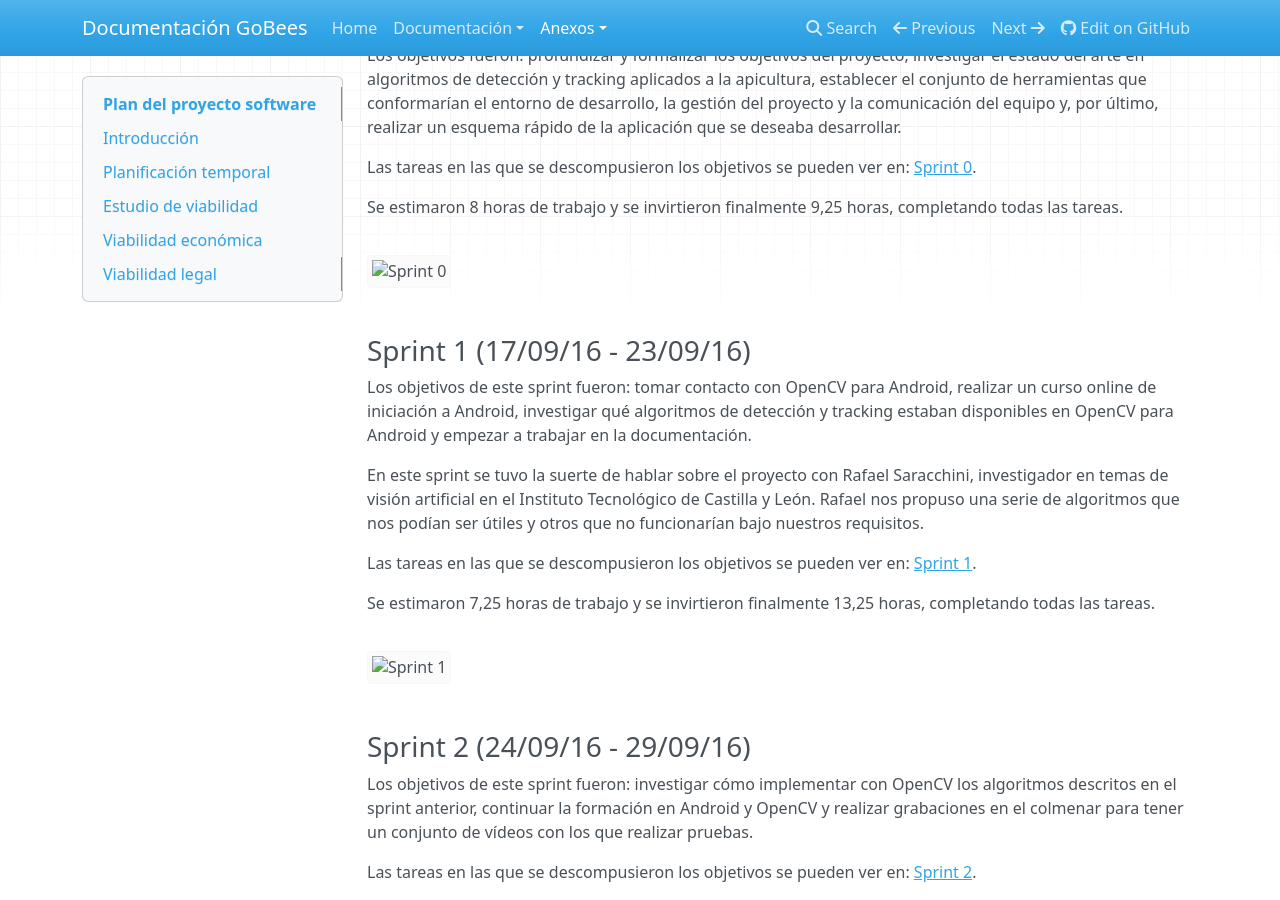
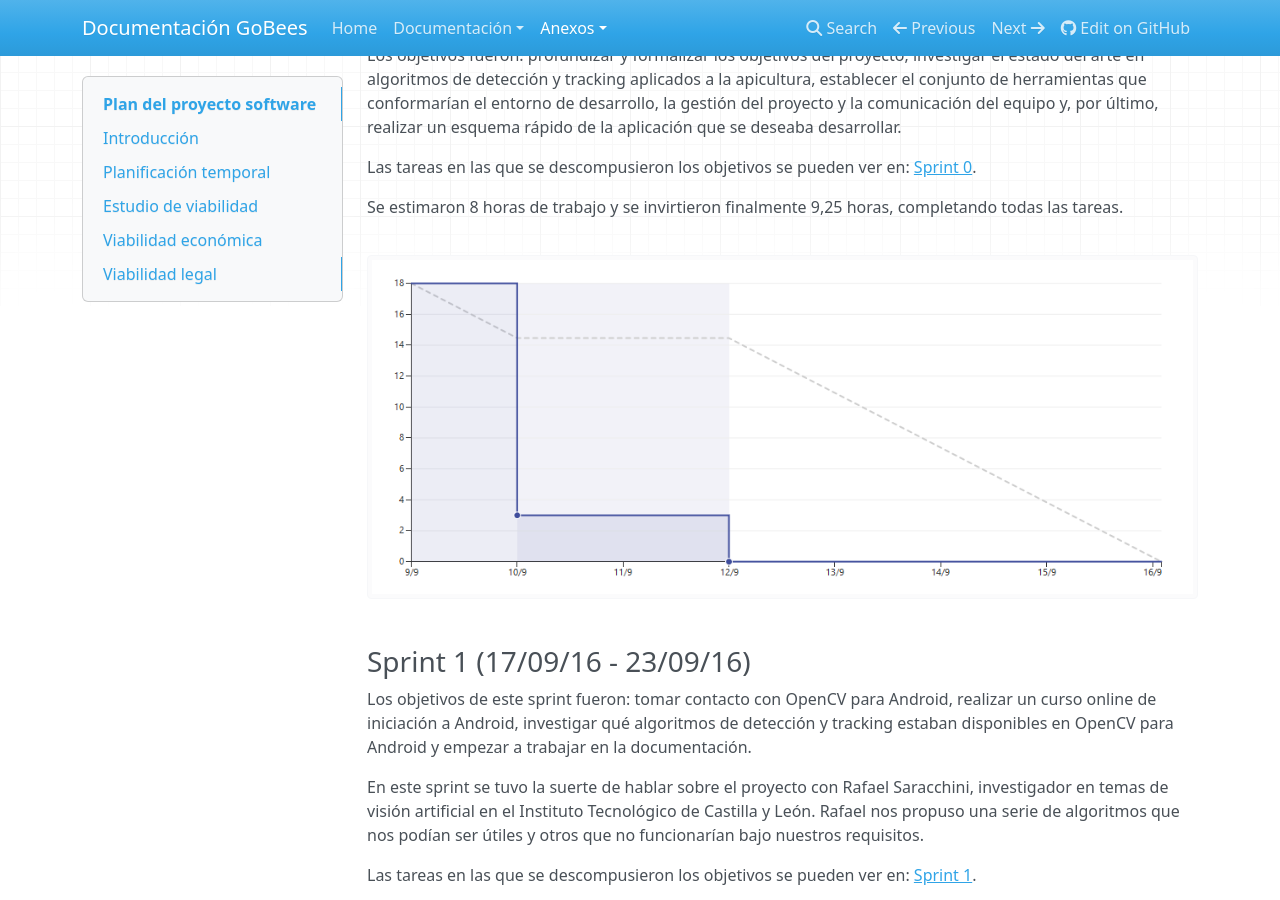
Before and after one commit to davidmigloz/go-bees, an MkDocs documentation site: the page built from docs/md/anexos/A_PlanProyecto.md, in a window 1280 px wide and 900 px high, scrolled down 1627 px. Built offline with MkDocs 1.6.1, drawn with Linux system fonts in a browser that asks for light colours; nearby versions of some CDN libraries; old or Windows-style settings are respelled for this version of MkDocs.

Commit message:
Fix images #28

```diff
--- a/docs/md/anexos/A_PlanProyecto.md
+++ b/docs/md/anexos/A_PlanProyecto.md
@@ -57,7 +57,7 @@ Las tareas en las que se descompusieron los objetivos se pueden ver en: [Sprint
 
 Se estimaron 8 horas de trabajo y se invirtieron finalmente 9,25 horas, completando todas las tareas.
 
-![Sprint 0](../../img/burndowns/sprint0.png)
+![Sprint 0](https://raw.githubusercontent.com/davidmigloz/go-bees/master/docs/img/burndowns/sprint0.png)
 
 ### Sprint 1 (17/09/16 - 23/09/16)
 
@@ -69,7 +69,7 @@ Las tareas en las que se descompusieron los objetivos se pueden ver en: [Sprint
 
 Se estimaron 7,25 horas de trabajo y se invirtieron finalmente 13,25 horas, completando todas las tareas.
 
-![Sprint 1](../../img/burndowns/sprint1.png)
+![Sprint 1](https://raw.githubusercontent.com/davidmigloz/go-bees/master/docs/img/burndowns/sprint1.png)
 
 ### Sprint 2 (24/09/16 - 29/09/16)
 
@@ -81,7 +81,7 @@ Mientras se realizaba una de las tareas del sprint, se encontraron dos bugs rela
 
 Se estimaron 11,75 horas de trabajo y se invirtieron finalmente 33 horas, quedando dos tareas pendientes para terminar durante el siguiente sprint.
 
-![Sprint 2](../../img/burndowns/sprint2.png)
+![Sprint 2](https://raw.githubusercontent.com/davidmigloz/go-bees/master/docs/img/burndowns/sprint2.png)
 
 ### Sprint 3 (30/09/16 - 06/10/16)
 
@@ -91,7 +91,7 @@ Las tareas en las que se descompusieron los objetivos se pueden ver en: [Sprint
 
 Se estimaron 20,75 horas de trabajo y se invirtieron finalmente 31 horas, quedando una tarea por terminar.
 
-![Sprint 3](../../img/burndowns/sprint3.png)
+![Sprint 3](https://raw.githubusercontent.com/davidmigloz/go-bees/master/docs/img/burndowns/sprint3.png)
 
 
 
```
